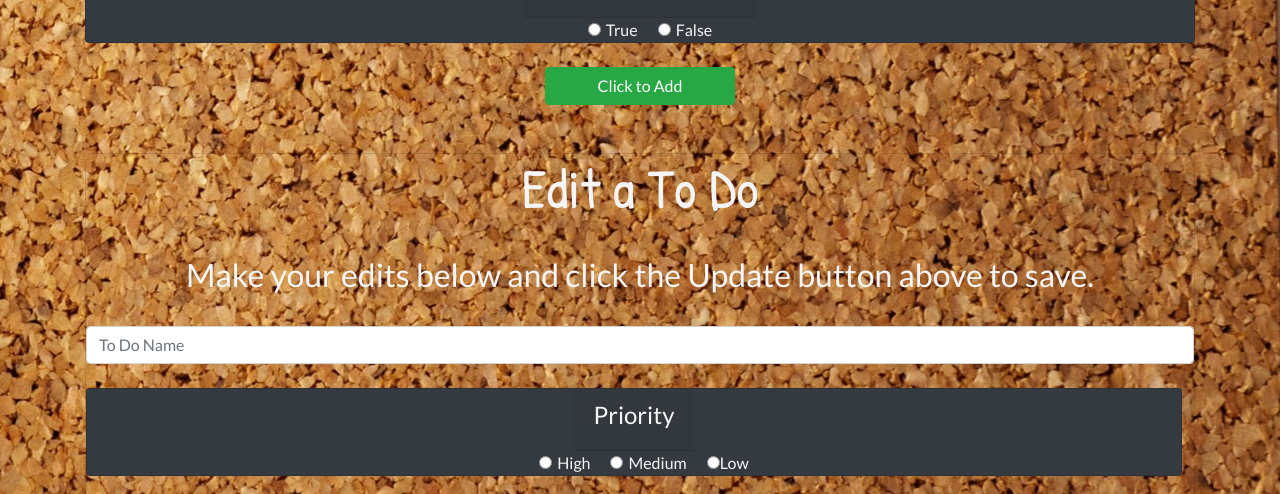
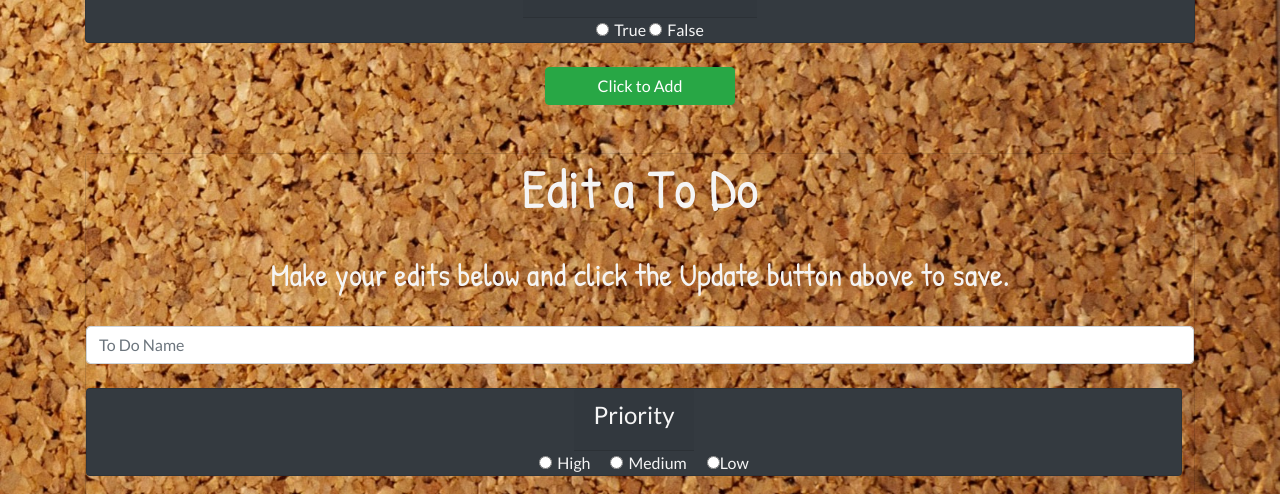
Before and after one commit to mg-skc/todo, a website: page Public/index.html in a window 1280 px wide. Shown: the part 695-1189 px from the top of the page. Drawn offline with nearby package versions, Linux system fonts and the light colour scheme.

Commit message:
styling updates for pre-filled edit fields

```diff
--- a/Public/index.html
+++ b/Public/index.html
@@ -45,7 +45,7 @@
 
             <div name="addToDoForm">
             <br>
-            <input type="text" class="form-control" placeholder="To Do Name" name ="itemName" id="itemName">
+            <input type="text" class="form-control text-input-format" placeholder="To Do Name" name ="itemName" id="itemName">
             <br>
             </div>
             <div class='radio card text-center bg-dark mx-auto form-check-inline'>
@@ -70,21 +70,22 @@
               </div>
                   <div><br></div>
                     <div>
-                    <input type="text" class="form-control radio" placeholder="To Do Assignee" name ="itemAssignee" id="itemAssignee">
+                    <input type="text" class="form-control text-input-format" placeholder="To Do Assignee" name ="itemAssignee" id="itemAssignee">
                     <br>
                     </div>
 
                   <div class='radio card bg-dark  mx-auto form-check-inline'>
-                    <div class='card-header'><h4>Completion Status</h4>
-                    </div>
+                        <div class='card-header'>
+                        <h4>Completion Status</h4>
+                        </div>
                     <div class="input-group-prepend mx-auto">
-                      <div class="form-check ">
-                        <label class="form-check-label">
-                          <input type="radio" class="form-check-input" name="ItemCompleted" id="itemCompletedTrue" value="True">True</label>
-                      </div>
                       <div class="form-check">
                         <label class="form-check-label">
-                          <input type="radio" class="form-check-input" name="ItemCompleted" id="itemCompletedFalse" value="False">False</label>
+                          <input type="radio" class="form-check-input" name="itemCompletedTrue" id="itemCompletedTrue" value="True">True</label>
+
+
+                        <label class="form-check-label">
+                          <input type="radio" class="form-check-input" name="itemCompletedFalse" id="itemCompletedFalse" value="False">False</label>
                       </div>
                     </div>
                   </div>
@@ -112,7 +113,7 @@
             <div id="editId" class="radio row"> </div>
             <div class="col sm-4"></div>
                 <br>
-              <h2 id= class="text-center-up">Make your edits below and click the Update button above to save.</h2>
+              <h2 class="text-center-up">Make your edits below and click the Update button above to save.</h2>
               <br>
             <input type="text" class="text-input-format form-control" placeholder="To Do Name" name ="editItemName" id="editItemName">
                 <br>
```
